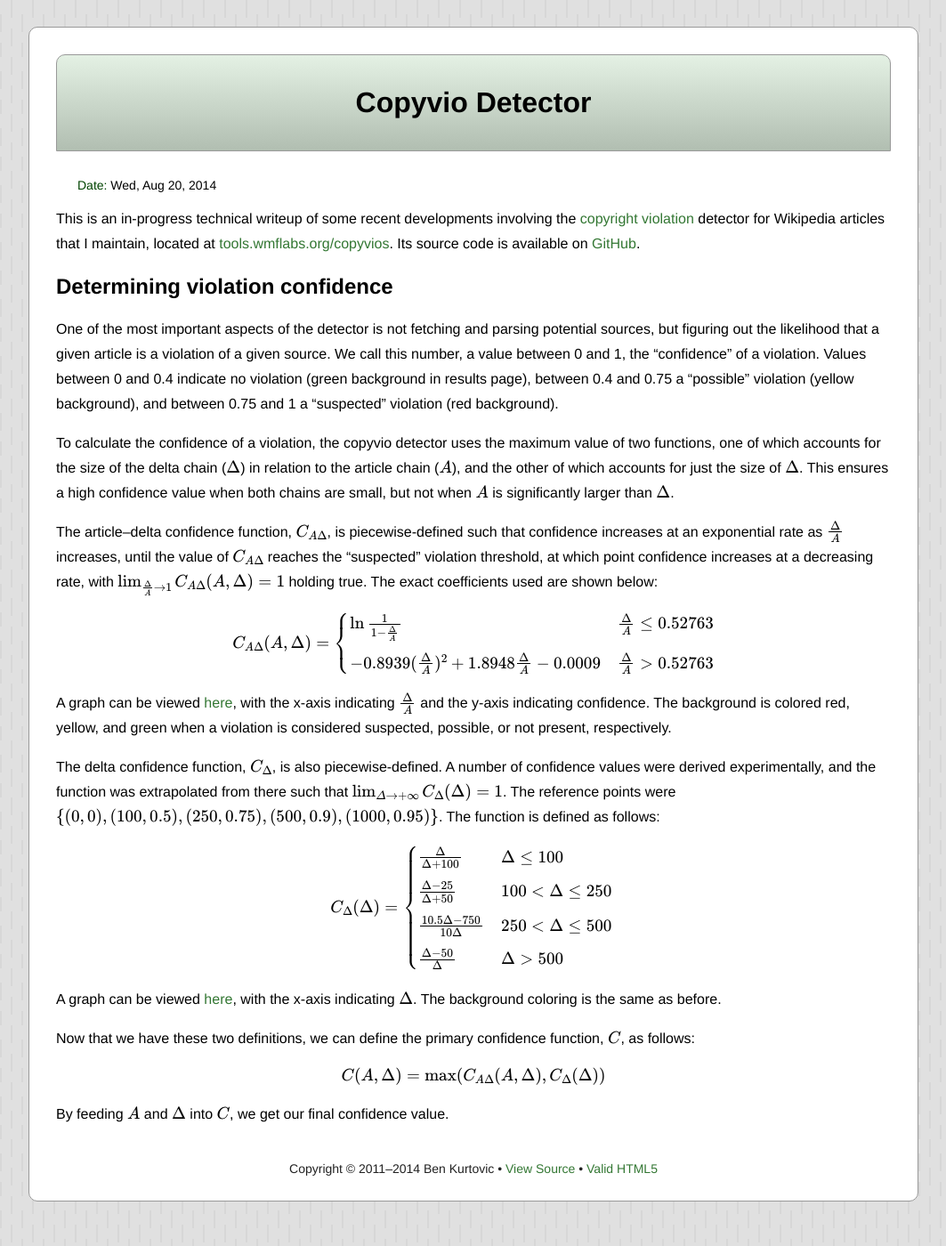
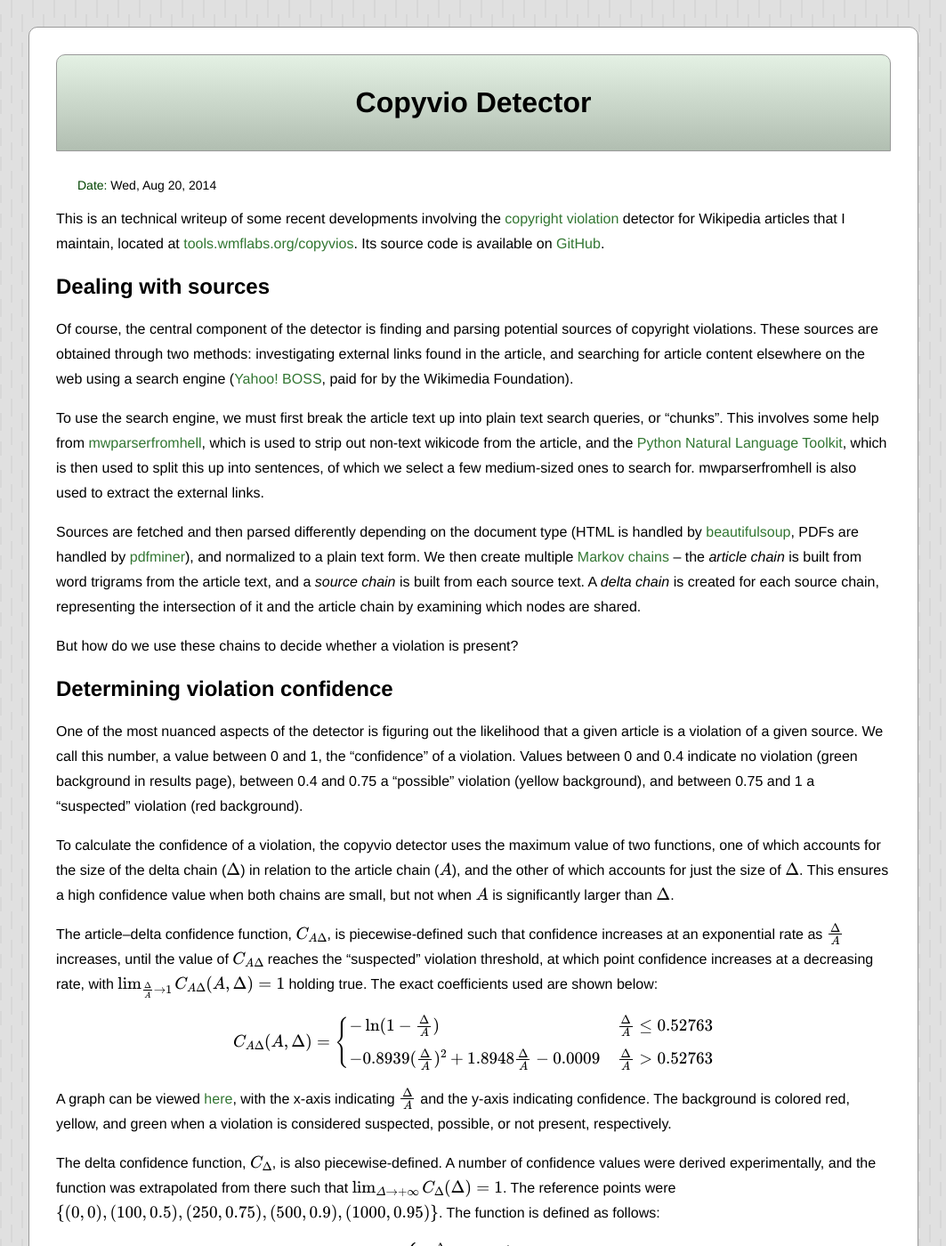
Before and after one commit to earwig/benkurtovic.com, a Jekyll site: the page built from _posts/2014-08-20-copyvio-detector.md, in a window 1280 px wide and 1400 px high. Shown: the whole window at 89% size, without its empty margins (108-1171 px from the left). Built offline with Jekyll 4.4.1, drawn with Linux system fonts in a browser that asks for light colours; formulas are drawn with MathJax 3; comment, search, counter and statistics services are not loaded; some of the changed text lies outside the part shown.

Commit message:
Finish copyvio detector post.

```diff
--- a/_posts/2014-08-20-copyvio-detector.md
+++ b/_posts/2014-08-20-copyvio-detector.md
@@ -4,21 +4,50 @@
 description: A technical writeup of some recent developments.
 ---
 
-This is an in-progress technical writeup of some recent developments involving
-the [copyright violation](//en.wikipedia.org/wiki/WP:COPYVIO) detector for
+This is an technical writeup of some recent developments involving the
+[copyright violation](//en.wikipedia.org/wiki/WP:COPYVIO) detector for
 Wikipedia articles that I maintain, located at
 [tools.wmflabs.org/copyvios](//tools.wmflabs.org/copyvios). Its source code is
 available on [GitHub](//github.com/earwig/copyvios).
 
+## Dealing with sources
+
+Of course, the central component of the detector is finding and parsing
+potential sources of copyright violations. These sources are obtained through
+two methods: investigating external links found in the article, and searching
+for article content elsewhere on the web using a search engine
+([Yahoo! BOSS](//developer.yahoo.com/boss/search/), paid for by the Wikimedia
+Foundation).
+
+To use the search engine, we must first break the article text up into plain
+text search queries, or "chunks". This involves some help from
+[mwparserfromhell](//github.com/earwig/mwparserfromhell), which is used to
+strip out non-text wikicode from the article, and the [Python Natural Language
+Toolkit](http://www.nltk.org/), which is then used to split this up into
+sentences, of which we select a few medium-sized ones to search for.
+mwparserfromhell is also used to extract the external links.
+
+Sources are fetched and then parsed differently depending on the document type
+(HTML is handled by
+[beautifulsoup](http://www.crummy.com/software/BeautifulSoup/), PDFs are
+handled by [pdfminer](http://www.unixuser.org/~euske/python/pdfminer/)), and
+normalized to a plain text form. We then create multiple
+[Markov chains](https://en.wikipedia.org/wiki/Markov_chain) – the *article
+chain* is built from word trigrams from the article text, and a *source chain*
+is built from each source text. A *delta chain* is created for each source
+chain, representing the intersection of it and the article chain by examining
+which nodes are shared.
+
+But how do we use these chains to decide whether a violation is present?
+
 ## Determining violation confidence
 
-One of the most important aspects of the detector is not fetching and parsing
-potential sources, but figuring out the likelihood that a given article is a
-violation of a given source. We call this number, a value between 0 and 1, the
-"confidence" of a violation. Values between 0 and 0.4 indicate no violation
-(green background in results page), between 0.4 and 0.75 a "possible" violation
-(yellow background), and between 0.75 and 1 a "suspected" violation (red
-background).
+One of the most nuanced aspects of the detector is figuring out the likelihood
+that a given article is a violation of a given source. We call this number, a
+value between 0 and 1, the "confidence" of a violation. Values between 0 and
+0.4 indicate no violation (green background in results page), between 0.4 and
+0.75 a "possible" violation (yellow background), and between 0.75 and 1 a
+"suspected" violation (red background).
 
 To calculate the confidence of a violation, the copyvio detector uses the
 maximum value of two functions, one of which accounts for the size of the delta
@@ -36,7 +65,7 @@
 <span>\\(\lim_{\frac{\Delta}{A} \to 1}C\_{A\Delta}(A, \Delta)=1\\)</span>
 holding true. The exact coefficients used are shown below:
 
-<div>$$C_{A\Delta}(A, \Delta)=\begin{cases} \ln\frac{1}{1-\frac{\Delta}{A}} &
+<div>$$C_{A\Delta}(A, \Delta)=\begin{cases} -\ln(1-\frac{\Delta}{A}) &
 \frac{\Delta}{A} \le 0.52763 \\[0.5em]
 -0.8939(\frac{\Delta}{A})^2+1.8948\frac{\Delta}{A}-0.0009 &
 \frac{\Delta}{A} \gt 0.52763 \end{cases}$$</div>
@@ -69,3 +98,29 @@
 
 By feeding <span>\\(A\\)</span> and <span>\\(\Delta\\)</span> into
 <span>\\(C\\)</span>, we get our final confidence value.
+
+## Multithreaded worker model
+
+At a high level, the detector needs to be able to rapidly handle a lot of
+requests at the same time, but without falling victim to denial-of-service
+attacks. Since the tool needs to download many webpages very quickly, it is
+vulnerable to abuse if the same request is repeated many times without delay.
+Therefore, all requests made to the tool share the same set of persistent
+worker subprocesses, referred to as *global worker* mode. However, the
+underlying detection machinery in earwigbot also supports a *local worker*
+mode, which spawns individual workers for each copyvio check so that idle
+processes aren't kept running all the time.
+
+But how do these workers handle fetching URLs? The "safe" solution is to only
+handle one URL at a time per request, but this is too slow when twenty-five
+pages need to be checked in a few seconds – one single slow website will cause
+a huge delay. The detector's solution is to keep unprocessed URLs in
+site-specific queues, so that at any given point, only one worker is handling
+URLs for a particular domain. This way, no individual website is overloaded by
+simultaneous requests, but the copyvio check as a whole is completed quickly.
+
+Other features enable efficiency: copyvio check results are cached for a period
+of time so that the Foundation doesn't have to pay Yahoo! for the same
+information multiple times; and if a possible source is found to have a
+confidence value within the "suspected violation" range, yet-to-be-processed
+URLs are skipped and the check short-circuits.
```
